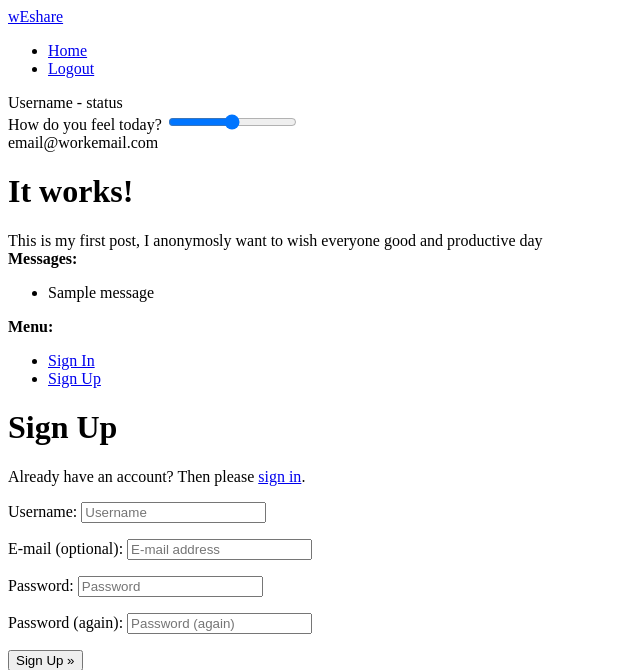
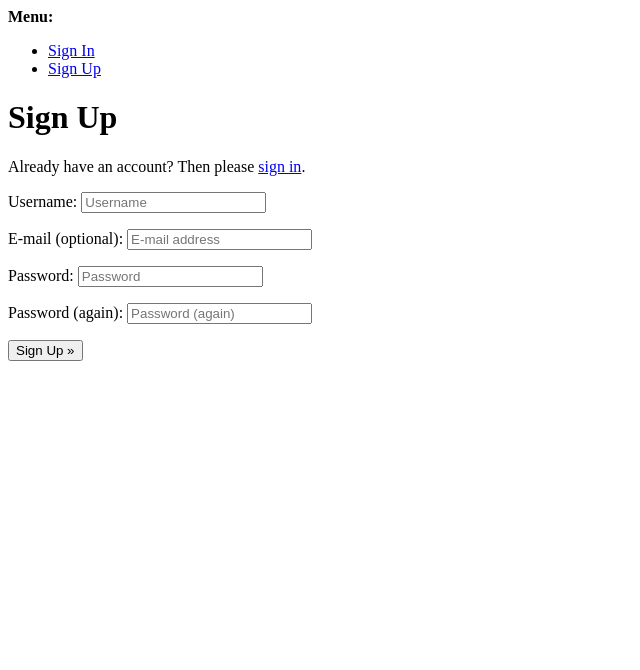
Before and after one commit to alissatroiano/team-6-hackathon, a Django app: page /accounts/signup/ in a window 1280 px wide. Shown: the top 670 px of the page, without its empty margins (0-640 px from the left). Run offline with Django 3.2, Linux system fonts and the light colour scheme; one stand-in notice (Sample message) is shown.

Commit message:
Update javascript cdn and connect the navbar to index

```diff
--- a/wEshare/posts/templates/index.html
+++ b/wEshare/posts/templates/index.html
@@ -3,6 +3,9 @@
 {% load i18n %}
 
 {% block content %}
+
+{% include 'nav.html' %}
+
 <h1 class="display-4 text-success">It works!</h1>
 {% include "account/login.html" with form=LoginForm %}
 <p class="body-sm text-center py-1">Don't have an account?<br>
--- a/wEshare/templates/account/base.html
+++ b/wEshare/templates/account/base.html
@@ -8,19 +8,9 @@
 </head>
 
 <body>
-  {% include 'nav.html' %}
+
   {% block body %}
 
-  {% if messages %}
-  <div>
-    <strong>Messages:</strong>
-    <ul>
-      {% for message in messages %}
-      <li>{{message}}</li>
-      {% endfor %}
-    </ul>
-  </div>
-  {% endif %}
 
   <div>
     <strong>Menu:</strong>
--- a/wEshare/templates/nav.html
+++ b/wEshare/templates/nav.html
@@ -1,11 +1,13 @@
 {% load static %}
-
-
 
 <nav class="navbar navbar-expand-lg navbar-light bg-secondary rounded-bottom">
     <div class="container-fluid">
         <a class="navbar-brand text-white" href="#"> wEshare </a>
-        <div class="collapse navbar-collapse" id="navbarText">
+        <button class="navbar-toggler" type="button" data-bs-toggle="collapse" data-bs-target="#navbarSupportedContent"
+            aria-controls="navbarSupportedContent" aria-expanded="false" aria-label="Toggle navigation">
+            <span class="navbar-toggler-icon"></span>
+        </button>
+        <div class="collapse navbar-collapse" id="navbarSupportedContent">
             <ul class="navbar-nav me-auto mb-2 mb-lg-0">
                 <li class="nav-item">
                     <a class="nav-link active" aria-current="page" href="#">Home</a>
@@ -28,7 +30,3 @@
         </div>
     </div>
 </nav>
-
-<h1 class="display-4 text-success">It works!</h1>
-
-<div class="container p-5 my-5 bg-dark text-white rounded">This is my first post, I anonymosly want to wish everyone good and productive day</div>
```
Also changed, not shown: wEshare/templates/base.html (+7 -12 lines).
